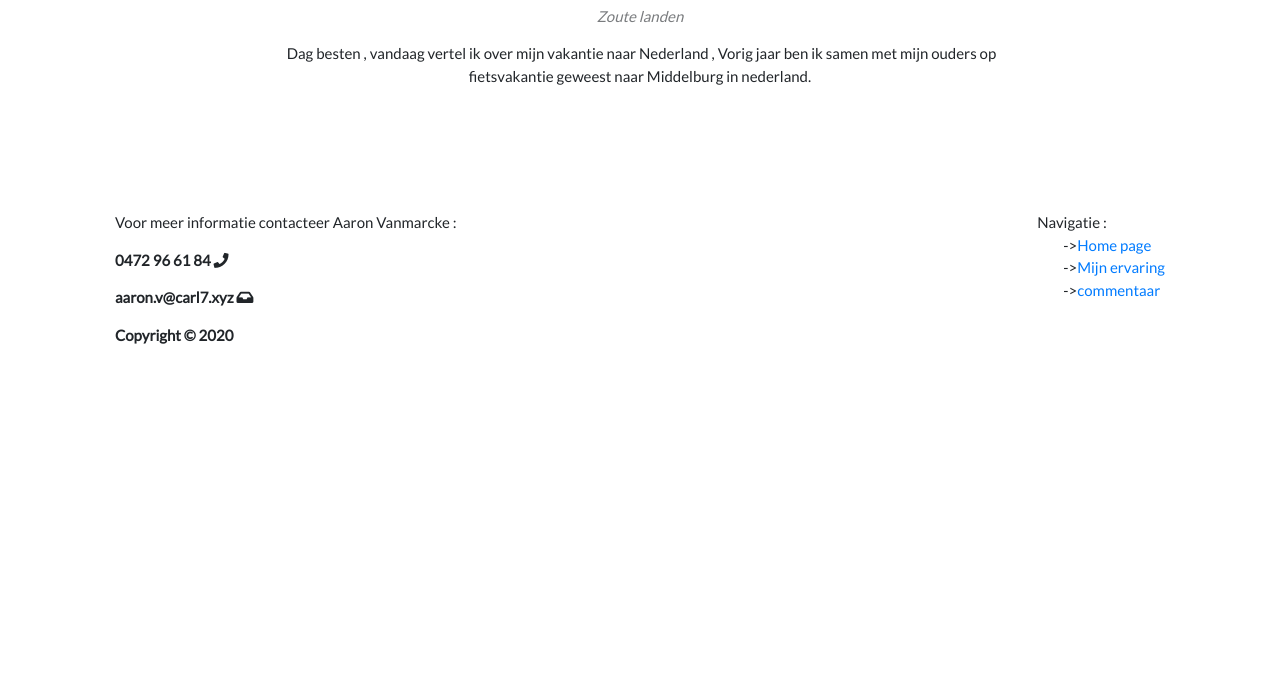
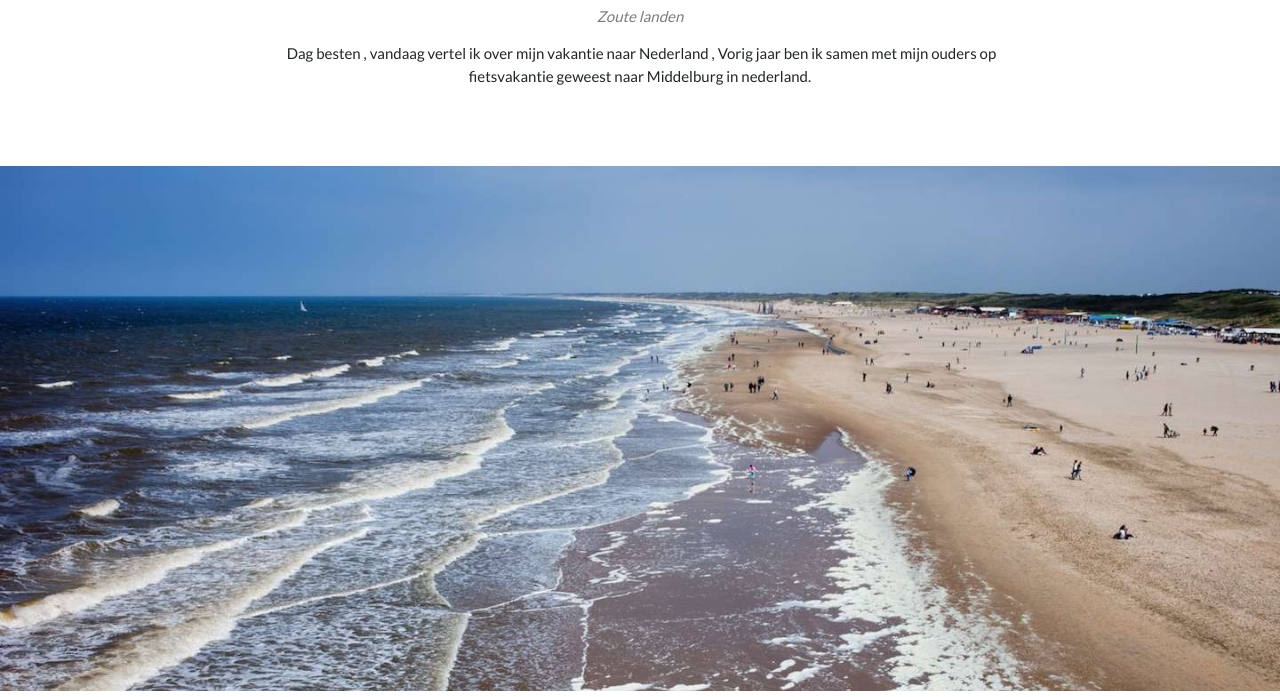
Before and after one commit to AaronWheezer/team_4_Aaron, a plain HTML site: page home/ervaring.html in a window 1280 px wide. Shown: the part 103-800 px from the top of the page. Drawn offline with nearby package versions, Linux system fonts and the light colour scheme; grey boxes are pictures that could not be loaded.

Commit message:
div background een img

```diff
--- a/home/ervaring.html
+++ b/home/ervaring.html
@@ -30,7 +30,12 @@ footer{
   bottom: -15px;
 }
 #background{
-  background-image: url(https://www.google.com/url?sa=i&url=https%3A%2F%2Fwww.vvvzeeland.nl%2Fnl%2Feilanden%2Fwalcheren%2Fdorpen-en-steden%2Fzoutelande%2F&psig=AOvVaw3U4PGj4hP4uDsrT33eWi5l&ust=1603267593130000&source=images&cd=vfe&ved=0CAIQjRxqFwoTCMil4KzbwuwCFQAAAAAdAAAAABAE)
+  background-image: url("../images/mooiste-stranden-nederland.jpg");
+  height:  35rem;
+  background-repeat: no-repeat;
+
+  text-align: center;
+  background-size: cover;
 }
 </style>
 <body>
@@ -46,7 +51,6 @@ footer{
   </div>
 </div>
 
-  <!-- The Band Section -->
   <div class="w3-container w3-content w3-center w3-padding-64" style="max-width:800px" id="band">
     <h2 class="w3-wide">Mijn Vakantie ervaring naar Nederland</h2>
     <p class="w3-opacity"><i>Zoute landen</i></p>
@@ -58,15 +62,16 @@ footer{
 
   </p>
 
-  <div id="background">
 
 
 
-  </div>
+</div>
+<div id="background" class="img-fluid">
 
 
-<!-- End Page Content -->
-</div>
+
+
+   </div>
 <div class="container p-5">
 
 <footer class="float-left">
```
Also changed, not shown: images/0P6A3614.jpg (added), images/mooiste-stranden-nederland.jpg (added).
